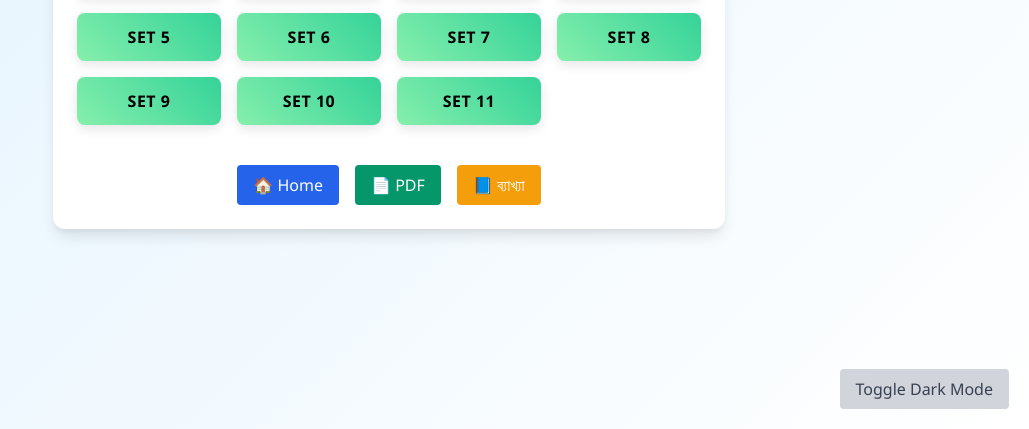
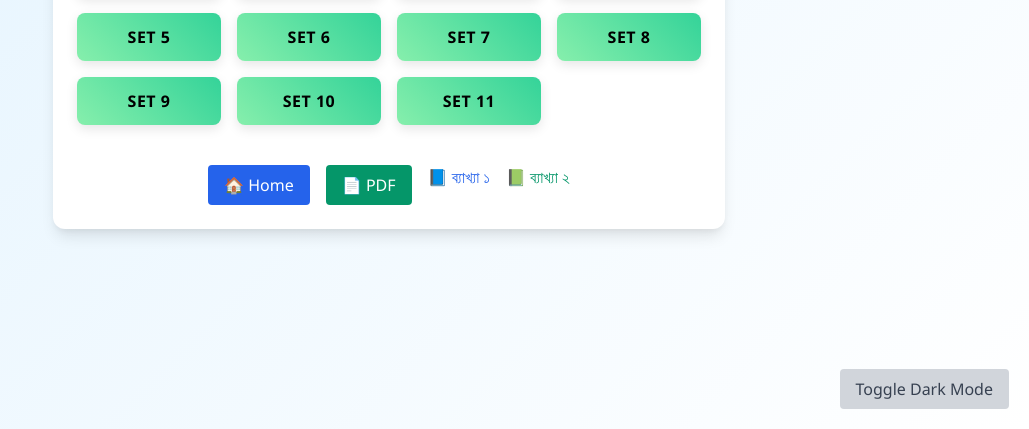
Before and after one commit to Keshab1997/food-nutrition, a website built with Vite: page index.html in a window 1280 px wide. Shown: the part 371-800 px from the top of the page, without its empty margins (251-1280 px from the left). Built offline with nearby package versions, Linux system fonts and the light colour scheme.

Commit message:
Update index.html

```diff
--- a/index.html
+++ b/index.html
@@ -90,11 +90,8 @@
           class="bg-green-600 text-white px-4 py-2 rounded hover:bg-green-700 transition"
           >📄 PDF</a
         >
-        <a
-          href="explain.html"
-          class="bg-yellow-500 text-white px-4 py-2 rounded hover:bg-yellow-600 transition"
-          >📘 ব্যাখ্যা</a
-        >
+     <a href="explain.html" class="text-blue-600 hover:underline">📘 ব্যাখ্যা ১</a>
+  <a href="explain2.html" class="text-green-600 hover:underline">📗 ব্যাখ্যা ২</a>
       </div>
     </div>
   </body>
```
